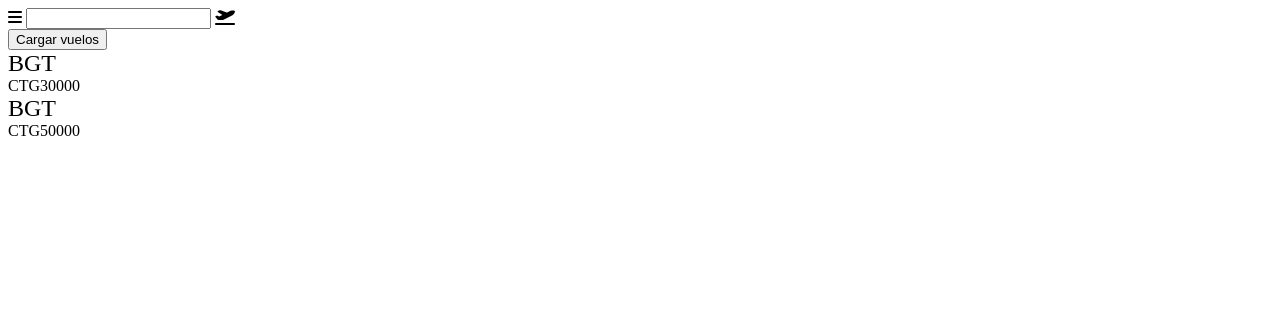
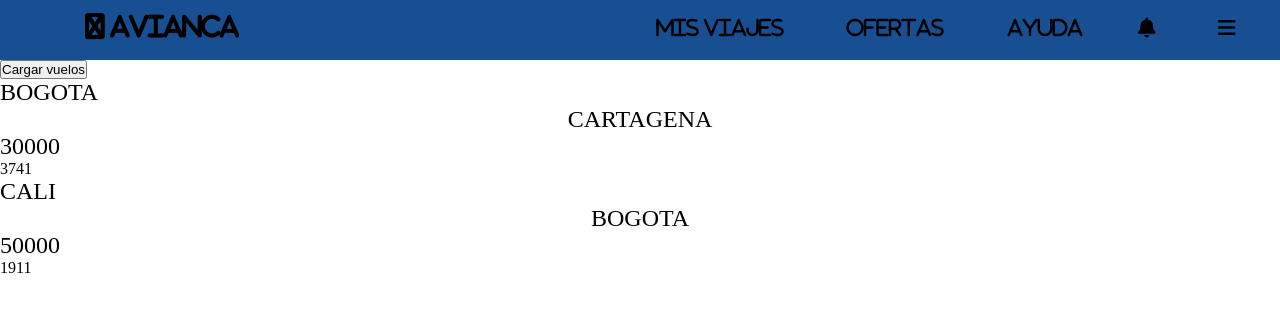
Before and after one commit to Liliana-Gomez/MiSitioWeb, a plain HTML site: page vuelos.html in a window 1280 px wide. Both pictures are taken after a click on the button "Cargar vuelos". Drawn offline with Linux system fonts and the light colour scheme.

Commit message:
subir vuelos

```diff
--- a/css/vuelos.css
+++ b/css/vuelos.css
@@ -1,10 +1,126 @@
+*{
+    padding: 0;
+    margin: 0;
+}
+.fas{
+display: block;
+padding: 15px;
+color: black;
+font-size: 20px;
+font-weight: bold;
+text-decoration: none;
+text-align: center;
+}
+
+.contenedor {
+    display: grid;
+    grid-template-columns:repeat(6, 1fr) ;
+    grid-template:  "avion  viajes   ofertas  ayuda    campana  bars" /
+                     2fr     200px    150px     150px     80px      80px;
+
+     width: 100%;
+    margin: 0 auto;
+    background-color: rgb(24, 79, 146);
+}
+
+.fab{
+    grid-area: avion;
+    border: 1px solid  black;
+    margin-bottom: 5px;
+    border-radius: 10px;
+    margin-left: 70px;
+    font-size: 25px;
+
+}
+.viajes{
+    grid-area: viajes;
+    margin: 3px;
+    font-family: 'Courier New', Courier, monospace;
+}
+.ofertas{
+    grid-area: ofertas;
+    margin: 3px;
+    font-family: 'Courier New', Courier, monospace;
+
+}
+.ayuda {
+    grid-area: ayuda;
+    margin: 3px;
+}
+.fa-bell {
+    grid-area: campana;
+    margin: 3px;
+
+}
+.fa-bars{
+    grid-area: bars;
+    margin: 3px;
+}
+.fas:hover {
+    background-color: rgb(44, 31, 224);
+}.fab{
+    grid-area: avion;
+    border: none;
+    margin-bottom: 5px;
+    border-radius: 10px;
+    margin-left: 70px;
+    font-size: 25px;
+
+}
+.viajes{
+    grid-area: viajes;
+    border: none;
+
+}
+.ofertas{
+    grid-area: ofertas;
+    border: none;
+}
+.ayuda {
+    grid-area: ayuda;
+    border: none;
+}
+.fa-bell {
+    grid-area: campana;
+    margin: 3px;
+    border: none;
+
+}
+.fa-bars{
+    grid-area: bars;
+    margin: 3px;
+}
+.fas:hover {
+    background-color: rgb(16, 76, 155);
+}
+
+
+
+
+
 .style-conytentVuelo{
     display: grid;
-    grid-template:"styleOrige" 25px /
-                      1fr;
+    grid-template-columns:repeat(6, 1fr) ;
+    grid-template: "styleOrige  styleDestino stylePrecio"   25px/
+                        200px    150px     150px;
+
 }
 
 .styleOrigen{
+    grid-area:styleOrigen ;
     display: grid;
     font-size: 1.5em;
 }
+
+.styleDestino{
+    grid-area: styleDestino ;
+    font-size: 1.5em;
+    text-align: right;
+    display: flex;
+    justify-content: center;
+}
+.stylePrecio{
+    grid-area: stylePrecio;
+    font-size: 1.5em;
+    display:grid;
+}
--- a/js/vuelos.js
+++ b/js/vuelos.js
@@ -1,30 +1,41 @@
+"user strict"
+
+let horaSalida = new Date(2022, 4, 5, 7, 30, 0);
+let horaLlegada = new Date(2022, 4, 5, 11, 30, 0);
+
+let horaSalida2 = new Date(2022, 4, 5, 9, 10, 0);
+let horaLlegada2 = new Date(2022, 4, 5, 1, 10, 0);
+
 class Vuelos {
     constructor (origen, destino, precio,) {
         this.Origen = origen ;
         this.Destino = destino;
         this.Precio = precio;
+        this.horaSalida = horaSalida;
+        this.horaLlegada = horaLlegada;
     }
 }
 let vuelo = [{
-    "origen" : "BGT",
-    "destino" : "CTG",
+    "origen" : "BOGOTA",
+    "destino" : "CARTAGENA",
     "precio" : 30000,
+    "horaSalida" : horaSalida.getHours() + horaSalida.getMinutes(),
+    "horaLlegada" : horaLlegada.getHours() + horaLlegada.getMinutes(),
 },
   {
-    "origen" : "BGT",
-    "destino" : "CTG",
+    "origen" : "CALI",
+    "destino" : "BOGOTA",
     "precio" : 50000,
+    "horaSalida" : horaSalida2.getHours() + horaSalida2.getMinutes(),
+    "horaLlegada" : horaLlegada2.getHours() + horaLlegada2.getMinutes(),
 }];
 
 function mostrarVuelos() {
     for (let i = 0; i < vuelo.length; i++) {
-        cargarVuelos(vuelo[i].origen,  vuelo[i].destino, vuelo[i].precio);
+        cargarVuelos(vuelo[i].origen,  vuelo[i].destino, vuelo[i].precio, vuelo[i].horaSalida, vuelo[i].horaLlegada );
     }
 }
-  /* for(let i = 0; i < vuelo.lengt; i++) {
-      cargarVuelos(vuelo[i].origen,  vuelo[i].destino, precio)
-  } */
-function cargarVuelos (origen,destino,precio) {
+function cargarVuelos (origen,destino,precio,horaSalida,horaLlegada) {
     let contentVuelo = document.createElement("div");
     let contentPrincipal = document.getElementById("main_content");
     contentPrincipal.appendChild(contentVuelo);
@@ -43,9 +54,23 @@
     contentVuelo.appendChild(destinoVuelo);
     let textDestino = document.createTextNode(destino);
     destinoVuelo.appendChild(textDestino);
+    destinoVuelo.setAttribute ("class","styleDestino")
 
     let precioVuelo = document.createElement("label");
     contentVuelo.appendChild(precioVuelo);
     let textPrecio = document.createTextNode(precio);
     precioVuelo.appendChild(textPrecio);
+    precioVuelo.setAttribute ("class","stylePrecio")
+
+    let horaSalidaVuelo = document.createElement("label");
+    contentVuelo.appendChild(horaSalidaVuelo);
+    let textHoraSalida = document.createTextNode(horaSalida);
+    horaSalidaVuelo.appendChild(textHoraSalida);
+    //origenVuelo.setAttribute ("class","styleHoraSalida")
+
+    let horaLlegadaVuelo = document.createElement("label");
+    contentVuelo.appendChild(horaLlegadaVuelo);
+    let textHoraLlegada = document.createTextNode(horaLlegada);
+    horaLlegadaVuelo.appendChild(textHoraLlegada);
+   // origenVuelo.setAttribute ("class","styleHoraLlegada")
 }
--- a/vuelos.html
+++ b/vuelos.html
@@ -10,10 +10,13 @@
     <script src="https://kit.fontawesome.com/47910d8a72.js" crossorigin="anonymous"></script>
 </head>
 <body>
-    <div class="encabezado">
-        <i class="fa-solid fa-bars"></i>
-        <input id="textoBusqueda" class="bt-menu" type="text">
-        <i class="fa-solid fa-plane-departure"></i>
+      <div class="contenedor">
+        <a href="#"><i class="fas fab fa-plane"> Avianca</i></a>
+        <a class="fas viajes" href="#">Mis viajes</a>
+        <a class="fas ofertas" href="#">Ofertas</a>
+        <a class=" fas ayuda" href="#">Ayuda</a>
+        <a href="#"><i class="fas fa-bell"></i></a>
+        <a href="#"><i class="fas fa-bars"></i></a>
     </div>
 
 <div id="main_content">
```
